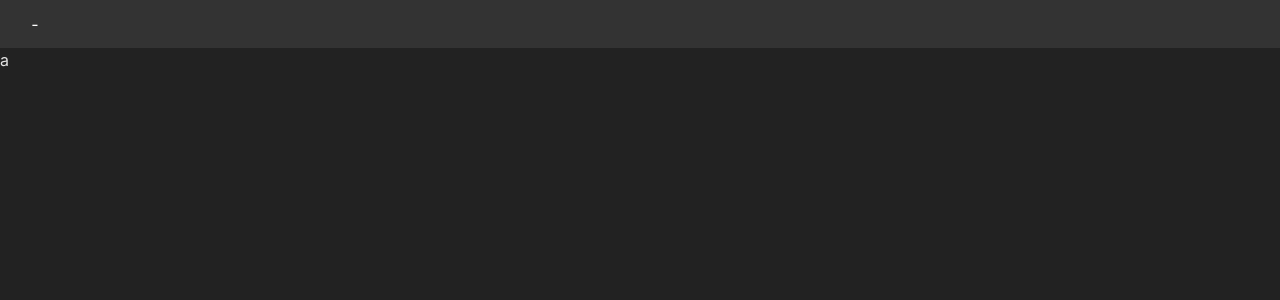
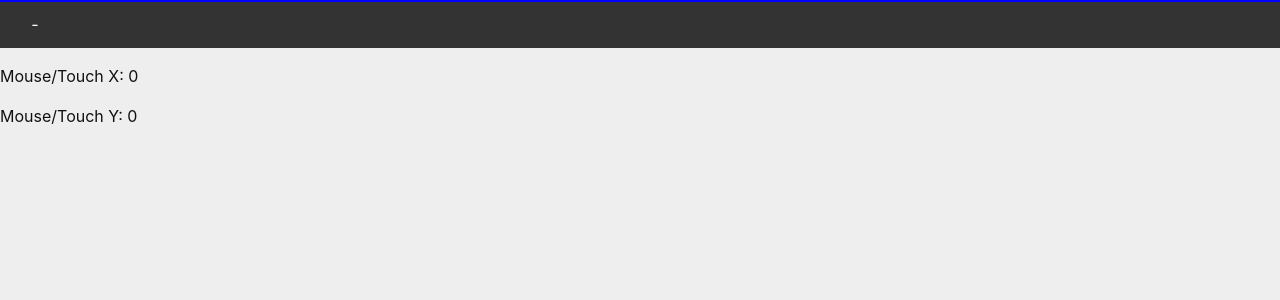
Before and after one commit to Johan-Melin/sketch-ui, a React (Vite) app: page / in a window 1280 px wide. Shown: the top 300 px of the page. Built offline with nearby package versions, Linux system fonts and the light colour scheme.

Commit message:
add hover line

```diff
--- a/src/components/Canvas.jsx
+++ b/src/components/Canvas.jsx
@@ -1,9 +1,45 @@
-import styles from './Canvas.module.css'
+import styles from './Canvas.module.css';
+import { useState, useEffect } from 'react';
 
 export default function Canvas() {
+  const topBarHeight = 48;
+  const [coordinates, setCoordinates] = useState({ x: 0, y: 0 });
+
+  useEffect(() => {
+    const isTouchSupported = 'ontouchstart' in window || navigator.maxTouchPoints;
+
+    if (isTouchSupported) {
+      document.addEventListener('touchmove', handleTouchMove);
+    } else {
+      document.addEventListener('mousemove', handleMouseMove);
+    }
+
+    return () => {
+      if (isTouchSupported) {
+        document.removeEventListener('touchmove', handleTouchMove);
+      } else {
+        document.removeEventListener('mousemove', handleMouseMove);
+      }
+    };
+  }, []);
+
+  const handleMouseMove = (event) => {
+    setCoordinates({ x: event.clientX, y: Math.max(event.clientY, topBarHeight) });
+  };
+
+  const handleTouchMove = (event) => {
+    const touch = event.touches[0];
+    setCoordinates({ x: touch.clientX, y: Math.max(touch.clientY, topBarHeight) });
+  };
+
   return (
     <div className={styles.canvas}>
-        a
+      <div
+        className={styles.horizontalLine}
+        style={{ top: coordinates.y }}
+      ></div>
+      <p>Mouse/Touch X: {coordinates.x}</p>
+      <p>Mouse/Touch Y: {coordinates.y}</p>
     </div>
-  )
+  );
 }
--- a/src/components/Canvas.module.css
+++ b/src/components/Canvas.module.css
@@ -1,4 +1,13 @@
 .canvas {
     flex: 1;
-    background-color: #222;
+    background-color: #eee;
+    color: #111;
 }
+
+.horizontalLine {
+    position: absolute;
+    left: 0;
+    width: 100%;
+    height: 2px; /* Adjust the height as needed */
+    background-color: blue; /* Set the line color */
+  }
--- a/src/components/TopBar.jsx
+++ b/src/components/TopBar.jsx
@@ -1,6 +1,6 @@
 import styles from './TopBar.module.css'
-import HoverIcon
- from './topbar/HoverIcon'
+import HoverIcon from './topbar/HoverIcon'
+
 export default function TopBar() {
   return (
     <div className={styles.topBar}>
--- a/src/components/TopBar.module.css
+++ b/src/components/TopBar.module.css
@@ -3,4 +3,5 @@
     background-color: #333;
     color: #fff;
     padding: 10px 20px;
+    height: 28px;
   }
```
